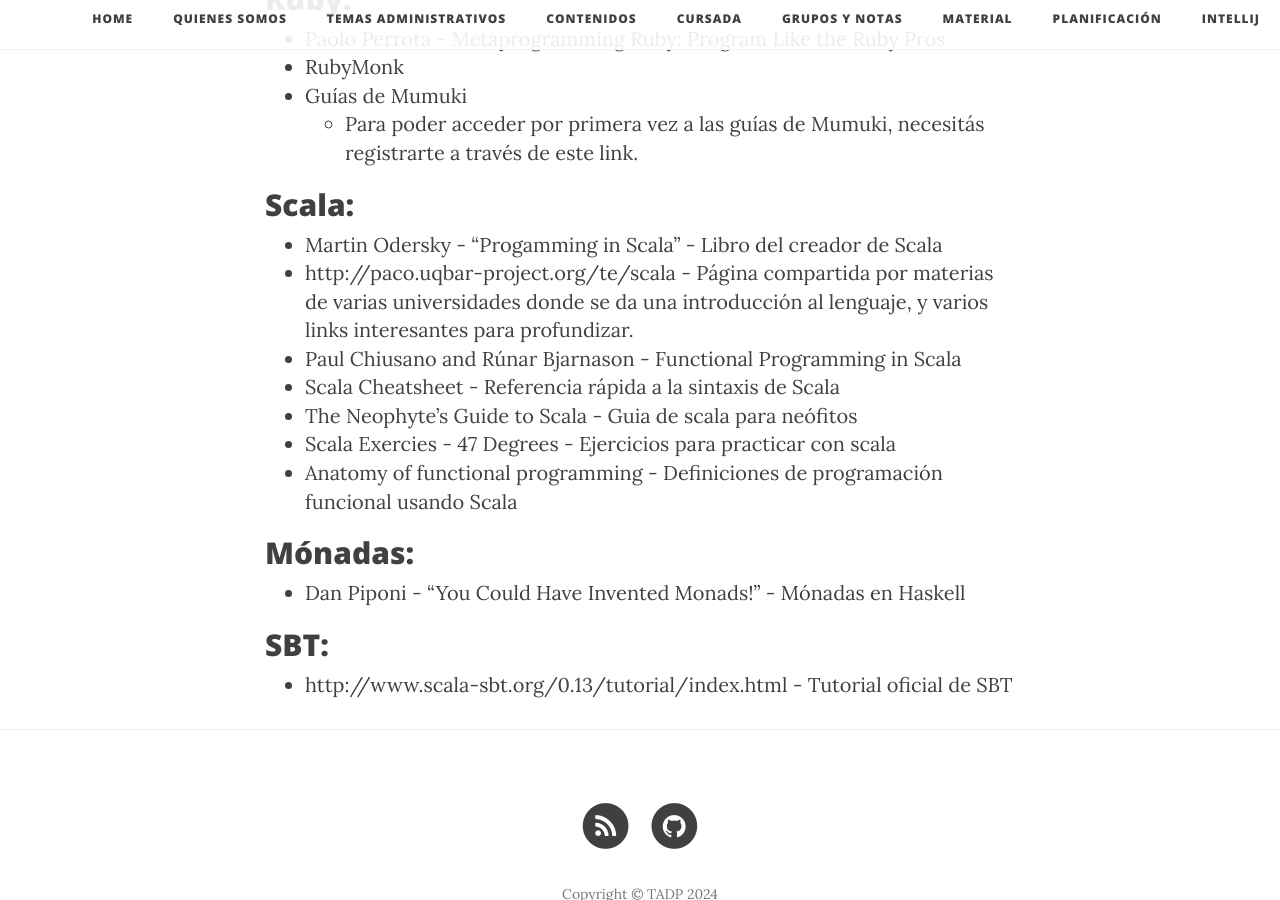
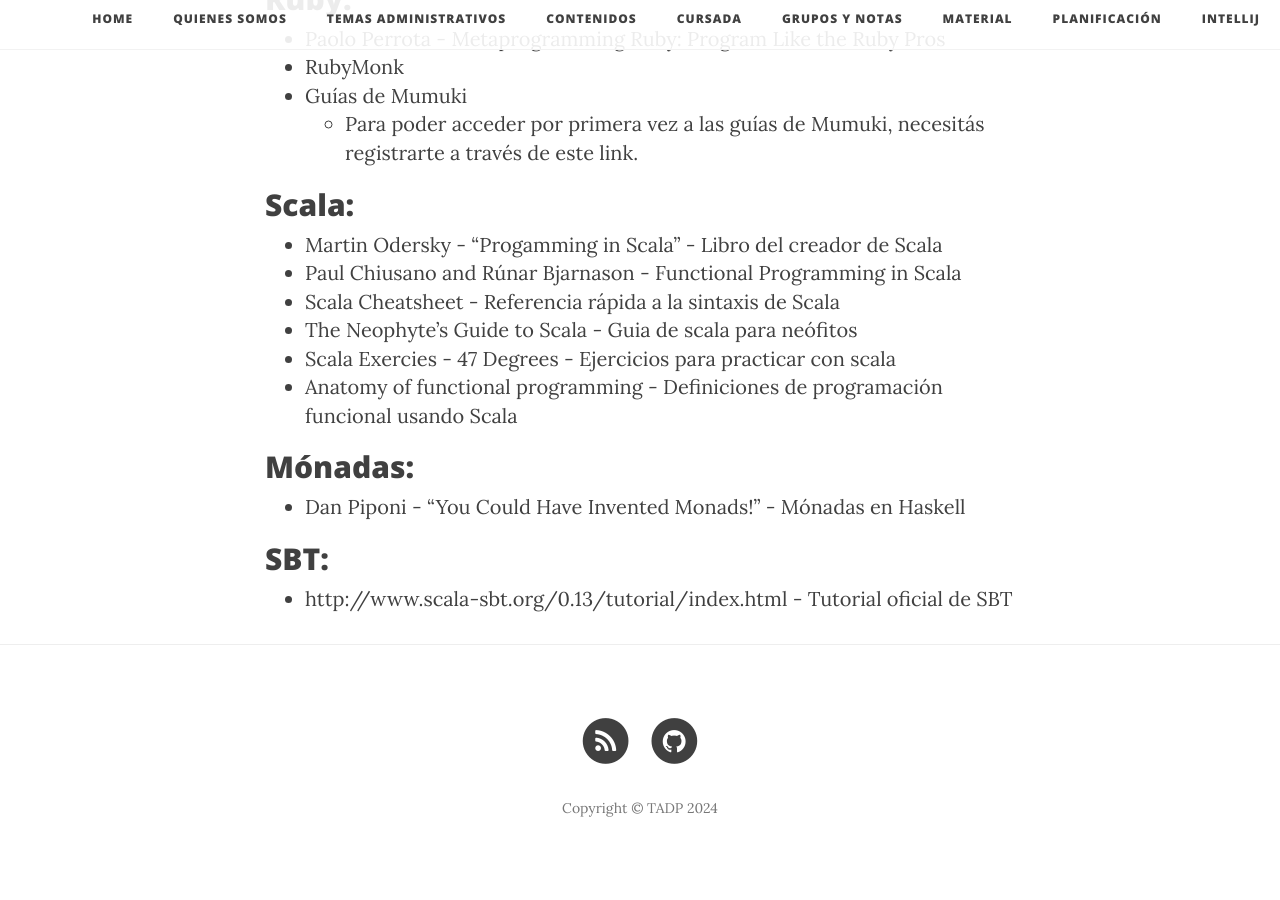
Before and after one commit to tadp-utn-frba/tadp-utn-frba.github.io, a Jekyll site: the page built from material.md, in a window 1280 px wide and 900 px high, scrolled down 1901 px. Built offline with Jekyll 4.4.1, drawn with Linux system fonts in a browser that asks for light colours; nearby versions of some CDN libraries.

Commit message:
update material

```diff
--- a/material.md
+++ b/material.md
@@ -57,7 +57,6 @@
 
 ## Scala:
 - [Martin Odersky - "Progamming in Scala"](http://www.artima.com/pins1ed/) - Libro del creador de Scala
-- [http://paco.uqbar-project.org/te/scala](http://paco.uqbar-project.org/te/scala) - Página compartida por materias de varias universidades donde se da una introducción al lenguaje, y varios links interesantes para profundizar.
 - Paul Chiusano and Rúnar Bjarnason - [Functional Programming in Scala](http://www.manning.com/bjarnason/)
 - [Scala Cheatsheet](http://docs.scala-lang.org/cheatsheets/) - Referencia rápida a la sintaxis de Scala
 - [The Neophyte's Guide to Scala](http://danielwestheide.com/scala/neophytes.html) - Guia de scala para neófitos
```
